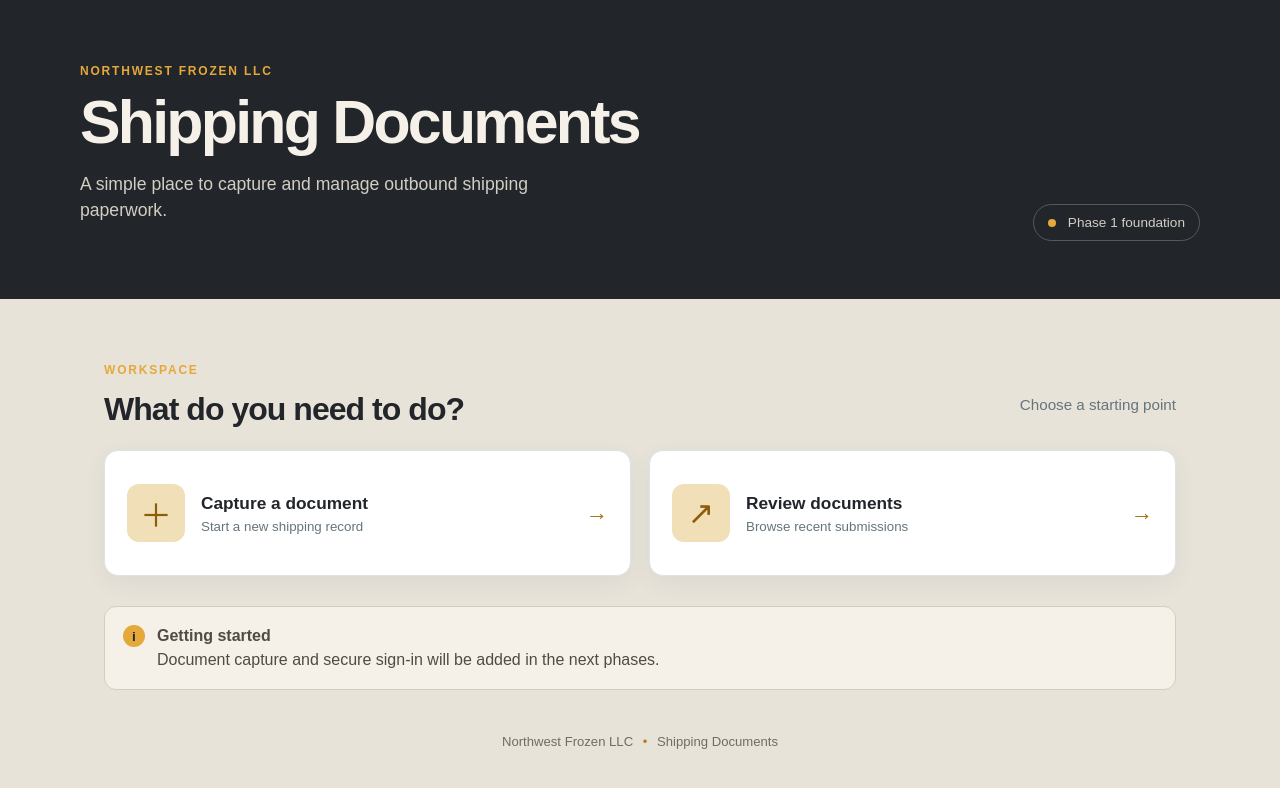
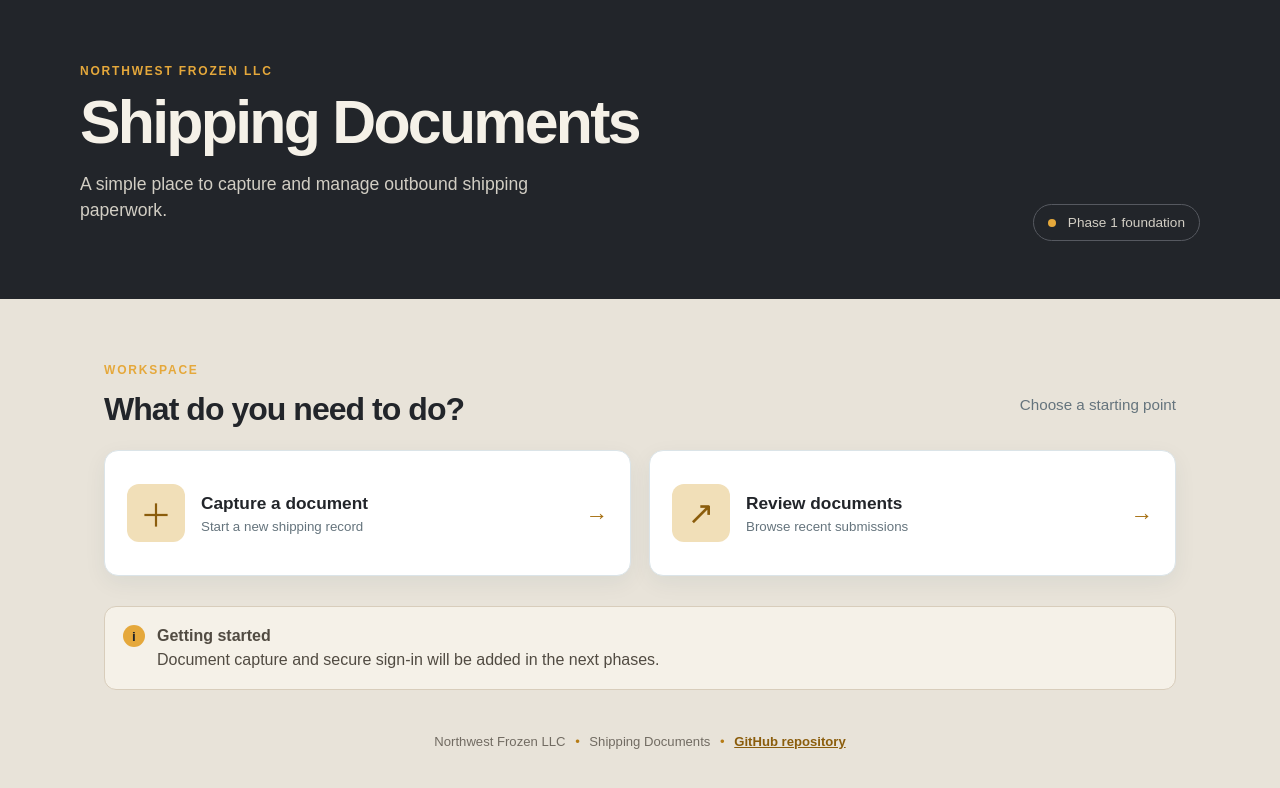
Before and after one commit to mahindra-nwf/shipping-documents, a Next.js app: page / in a window 1280 px wide. Shown: the top 788 px of the page. Built offline with nearby package versions, Linux system fonts and the light colour scheme.

Commit message:
Add GitHub repository link

```diff
--- a/app/page.module.css
+++ b/app/page.module.css
@@ -23,4 +23,5 @@
 .noticeMark { align-items: center; background: #e5a83b; border-radius: 50%; color: #22252a; display: flex; flex: 0 0 22px; font-size: .85rem; font-weight: 800; height: 22px; justify-content: center; margin-top: 1px; }
 .footer { color: #716b62; font-size: .82rem; padding: 0 24px 30px; text-align: center; }
 .footer span { color: #b67c15; margin: 0 6px; }
+.footer a { color: #8b5d0c; font-weight: 700; text-decoration: underline; }
 @media (max-width: 680px) { .hero { align-items: flex-start; flex-direction: column; padding-top: 36px; } .status { align-self: flex-start; } .workspace { padding-top: 36px; } .sectionHeading { align-items: flex-start; flex-direction: column; gap: 8px; } .actionGrid { grid-template-columns: 1fr; } }
--- a/app/page.tsx
+++ b/app/page.tsx
@@ -12,6 +12,6 @@ export default function Home() {
     <section className={styles.workspace} aria-labelledby="workspace-heading"><div className={styles.sectionHeading}><div><p className={styles.eyebrow}>WORKSPACE</p><h2 id="workspace-heading">What do you need to do?</h2></div><p className={styles.helper}>Choose a starting point</p></div>
       <div className={styles.actionGrid}>{quickActions.map((action) => <Link className={styles.actionCard} href={action.href} key={action.href}><span className={styles.actionIcon} aria-hidden="true">{action.icon}</span><span><strong>{action.label}</strong><small>{action.detail}</small></span><span className={styles.arrow} aria-hidden="true">→</span></Link>)}</div>
       <div className={styles.notice}><span className={styles.noticeMark} aria-hidden="true">i</span><p><strong>Getting started</strong><br />Document capture and secure sign-in will be added in the next phases.</p></div>
-    </section><footer className={styles.footer}>Northwest Frozen LLC <span>•</span> Shipping Documents</footer>
+    </section><footer className={styles.footer}>Northwest Frozen LLC <span>•</span> Shipping Documents <span>•</span> <a href="https://github.com/mahindra-nwf/shipping-documents" target="_blank" rel="noreferrer">GitHub repository</a></footer>
   </main>;
 }
```
